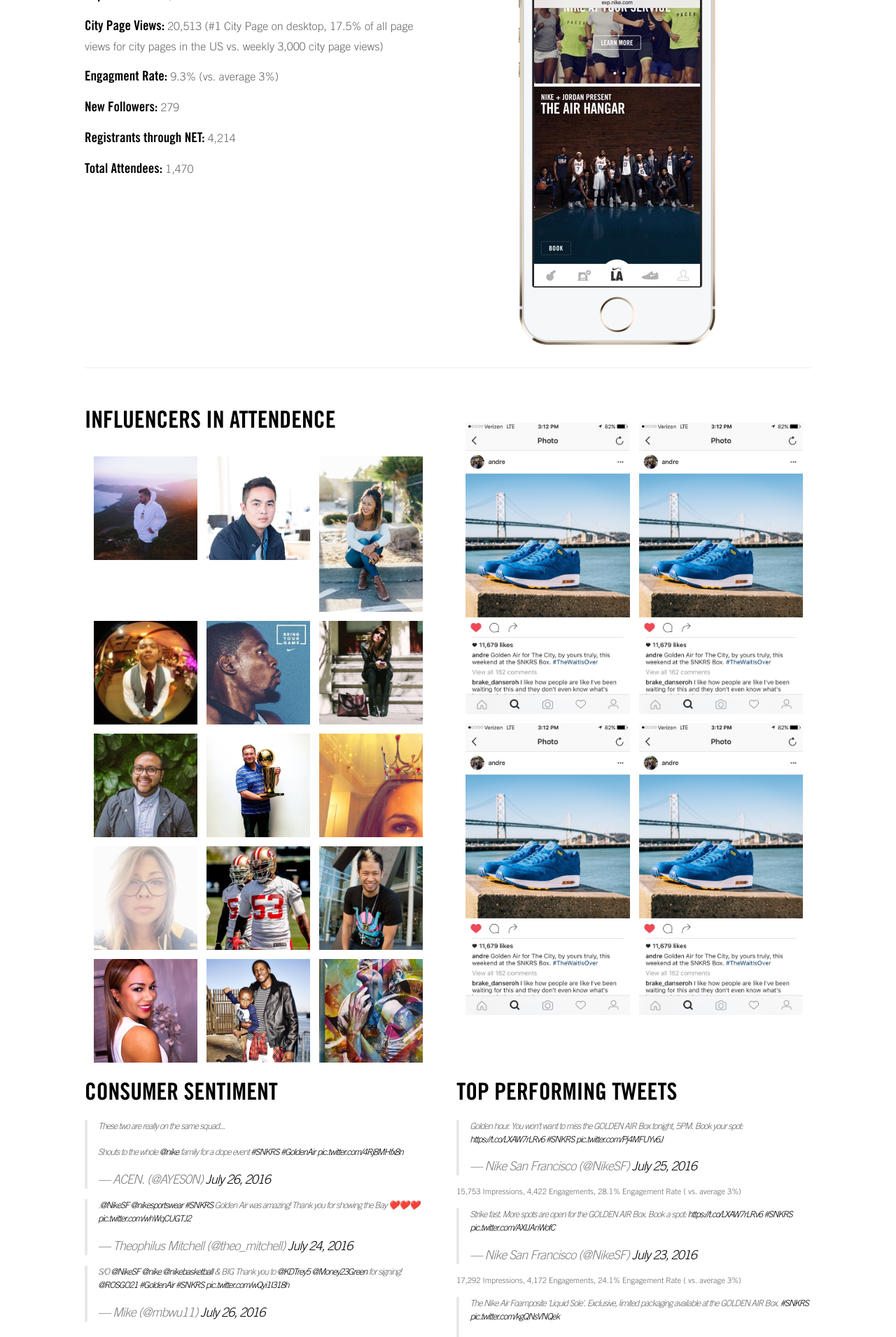
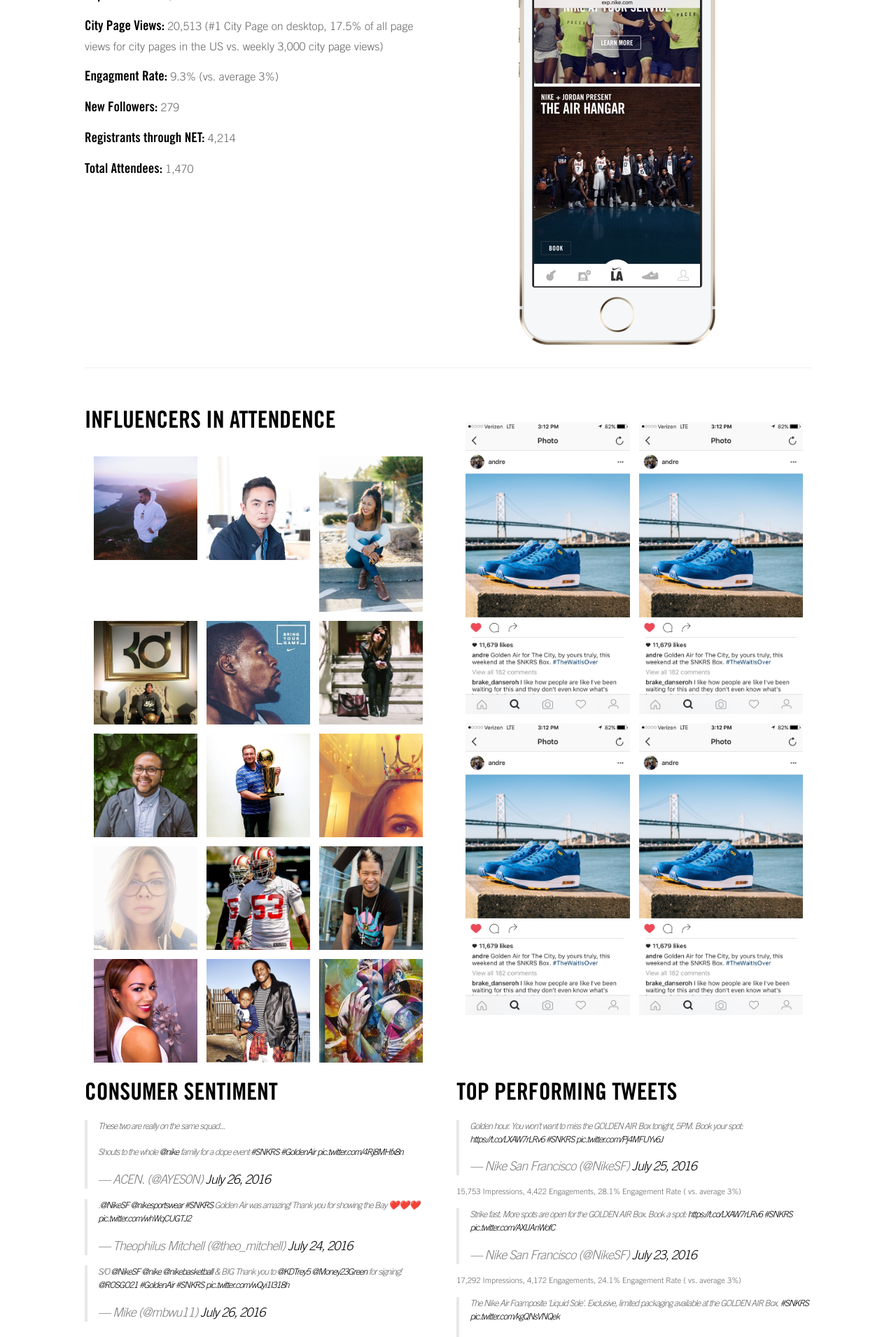
Before and after one commit to PHironaka/bream, a Jekyll site: the page built from _sf/nike-plus-snkrs-presents-golden-air-box.markdown, in a window 1280 px wide. Shown: the part 584-2494 px from the top of the page at 70% size. Built offline with Jekyll 4.4.1, drawn with Linux system fonts in a browser that asks for light colours; a script that is not in the unit is left out; comment, search, counter and statistics services are not loaded.

Commit message:
Updated Acervan316

```diff
--- a/_influencers/acervan316.markdown
+++ b/_influencers/acervan316.markdown
@@ -2,7 +2,7 @@
 title: acervan316
 date: 2016-07-25 06:26:00 Z
 city: SF
-image: "/uploads/11008042_1546607762287355_1580182489_a.jpg"
+image: "/uploads/14719795_867465530060471_7613591927509745664_n.jpg"
 instagram: 17.9k followers
 events:
   name: Nike+ SNKRS Presents Golden Air BOX
```
